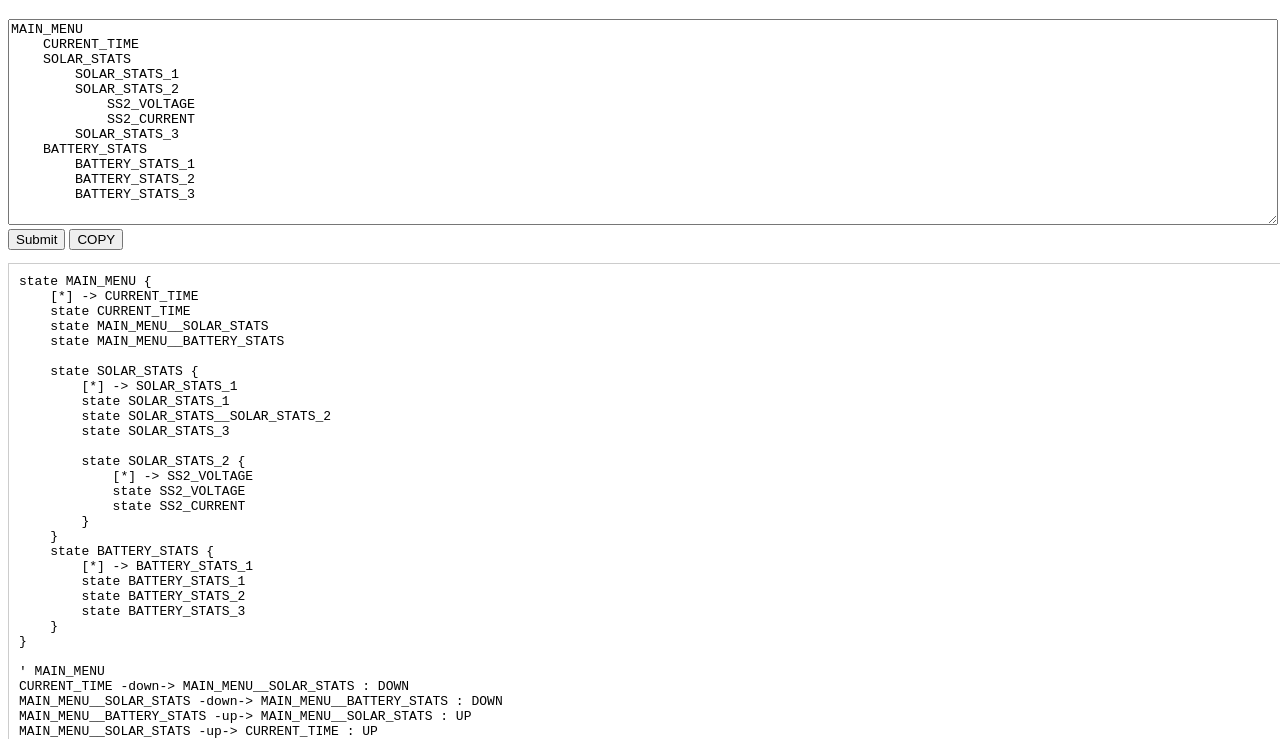
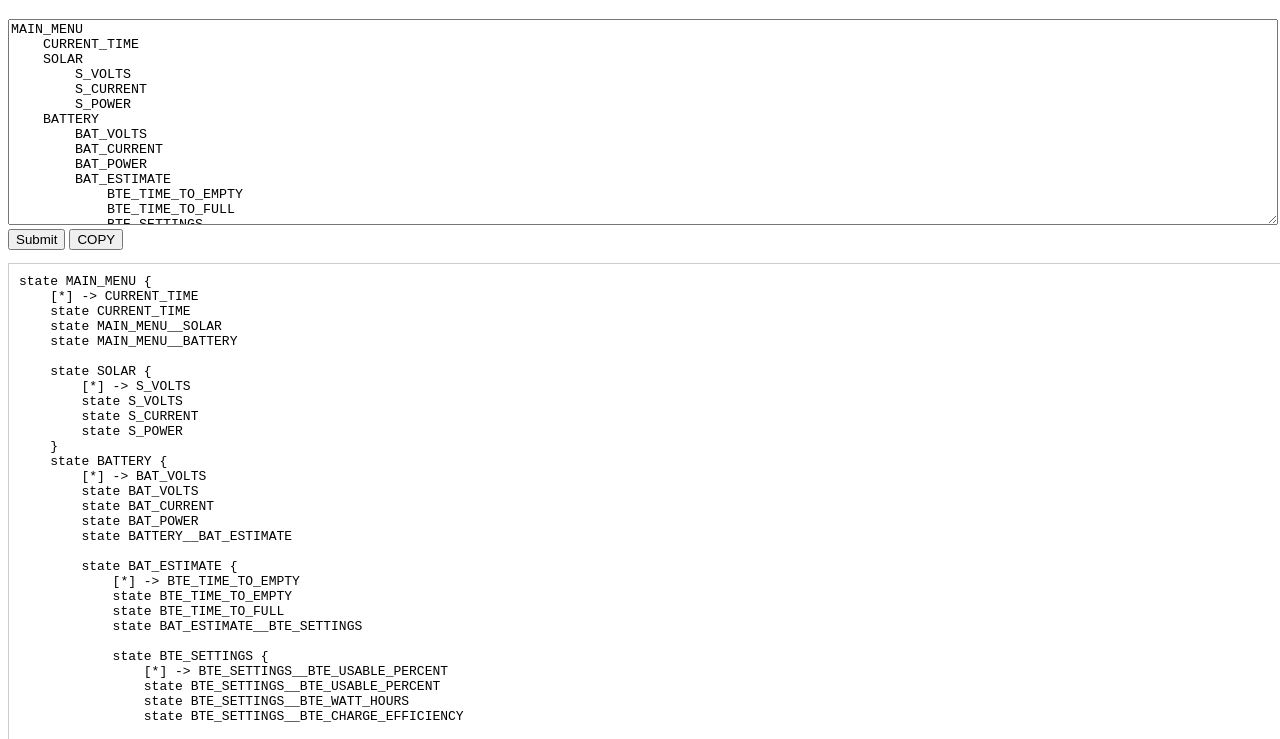
Before and after one commit to adamfk/menu-gen-1, a plain HTML site: page src/index.html in a window 1280 px wide. Shown: the part 61-800 px from the top of the page. Drawn offline with Linux system fonts and the light colour scheme.

Commit message:
change menu items

```diff
--- a/src/index.html
+++ b/src/index.html
@@ -23,16 +23,24 @@
     <textarea id="inputText" placeholder="Enter your text here...">
 MAIN_MENU
     CURRENT_TIME
-    SOLAR_STATS
-        SOLAR_STATS_1
-        SOLAR_STATS_2
-            SS2_VOLTAGE
-            SS2_CURRENT
-        SOLAR_STATS_3
-    BATTERY_STATS
-        BATTERY_STATS_1
-        BATTERY_STATS_2
-        BATTERY_STATS_3
+    SOLAR
+        S_VOLTS
+        S_CURRENT
+        S_POWER
+    BATTERY
+        BAT_VOLTS
+        BAT_CURRENT
+        BAT_POWER
+        BAT_ESTIMATE
+            BTE_TIME_TO_EMPTY
+            BTE_TIME_TO_FULL
+            BTE_SETTINGS
+                BTE_USABLE_PERCENT
+                    BTE_USABLE_PERCENT_EDIT
+                BTE_WATT_HOURS
+                    BTE_WATT_HOURS_EDIT
+                BTE_CHARGE_EFFICIENCY
+                    BTE_CHARGE_EFFICIENCY_EDIT
     </textarea>
     <button onclick="displayText()">Submit</button>
     <button onclick="copyText()">COPY</button>
```
Also changed, not shown: 2 other files.
